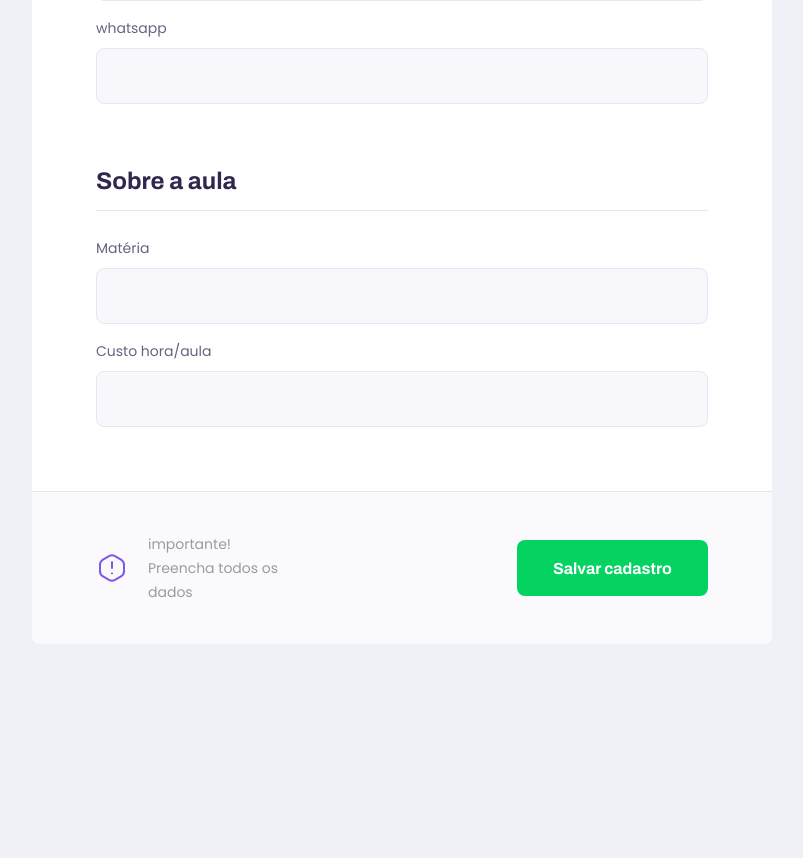
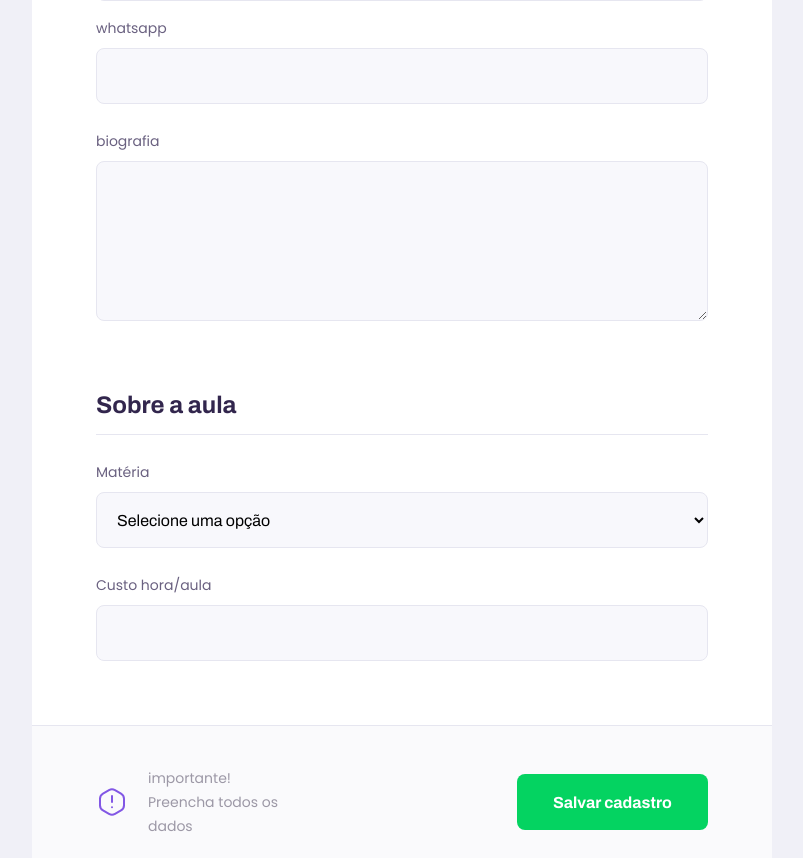
Before and after one commit to gabrielleiteds/Proffy, a React (Create React App) app in the folder web/: page /give-classes in a window 1280 px wide. Shown: the part 630-1488 px from the top of the page, without its empty margins (238-1041 px from the left). Before the commit the page ends 1274 px from the top, so only its background shows below. Built offline with nearby package versions, Linux system fonts and the light colour scheme; the HTML template or start-up script is replaced by a standard one.

Commit message:
edit form

```diff
--- /dev/null
+++ b/web/src/components/Select/index.tsx
@@ -0,0 +1,27 @@
+import React, { SelectHTMLAttributes } from 'react'
+
+import './styles.css';
+
+interface SelectProps extends SelectHTMLAttributes<HTMLSelectElement> {
+    label: string;
+    name: string;
+    options: Array<{
+        value: string;
+        label: string;
+    }>;
+}
+const Select: React.FC<SelectProps> = ({ label, name, options, ...rest }) => {
+    return (
+        <div className="select-block">
+            <label htmlFor={name}>{label}</label>
+            <select id={name} {...rest}>
+                <option value="" disabled selected hidden>Selecione uma opção</option>
+                {options.map(option => {
+                    return <option key={option.value} value={option.value}>{option.label}</option>
+                })}
+            </select>
+        </div>
+    )
+}
+
+export default Select;
--- /dev/null
+++ b/web/src/components/Select/styles.css
@@ -0,0 +1,33 @@
+.select-block {
+    position: relative;
+}
+
+.select-block + .select-block {
+    margin-top: 1.4rem;
+}
+
+.select-block label {
+    font-size: 1.4rem;
+}
+
+.select-block select {
+    width: 100%;
+    height: 5.6rem;
+    margin-top: 0.8rem;
+    border-radius: 0.8rem;
+    background: var(--color-input-background);
+    border: 1px solid var(--color-line-in-white);
+    outline: 0;
+    padding: 0 1.6rem;
+    font: 1.6rem Archivo;
+}
+
+.select-block:focus-within::after {
+    width: calc(100% - 3.2rem);
+    content: '';
+    background: var(--color-primary-light);
+    position: absolute;
+    left: 1.6rem;
+    right: 1.6rem;
+    bottom: 0;
+}
--- /dev/null
+++ b/web/src/components/Textarea/index.tsx
@@ -0,0 +1,18 @@
+import React, { TextareaHTMLAttributes } from 'react'
+
+import './styles.css';
+
+interface Textarea extends TextareaHTMLAttributes<HTMLTextAreaElement> {
+    label: string;
+    name: string;
+}
+const Textarea: React.FC<Textarea> = ({ label, name, ...rest }) => {
+    return (
+        <div className="textarea-block">
+            <label htmlFor={name}>{label}</label>
+            <textarea id={name} {...rest} />
+        </div>
+    )
+}
+
+export default Textarea;
--- /dev/null
+++ b/web/src/components/Textarea/styles.css
@@ -0,0 +1,35 @@
+.textarea-block {
+    position: relative;
+}
+
+.textarea-block + .textarea-block {
+    margin-top: 1.4rem;
+}
+
+.textarea-block label {
+    font-size: 1.4rem;
+}
+
+.textarea-block textarea {
+    width: 100%;
+    height: 16rem;
+    min-height: 8rem;
+    margin-top: 0.8rem;
+    border-radius: 0.8rem;
+    background: var(--color-input-background);
+    border: 1px solid var(--color-line-in-white);
+    outline: 0;
+    resize: vertical;
+    padding: 1.2rem 1.6rem;
+    font: 1.6rem Archivo;
+}
+
+.textarea-block:focus-within::after {
+    width: calc(100% - 3.2rem);
+    content: '';
+    background: var(--color-primary-light);
+    position: absolute;
+    left: 1.6rem;
+    right: 1.6rem;
+    bottom: 7px;
+}
--- a/web/src/pages/TeacherForm/index.tsx
+++ b/web/src/pages/TeacherForm/index.tsx
@@ -4,6 +4,8 @@
 //components
 import PageHeader from '../../components/pageHeader';
 import Input from '../../components/Input';
+import Textarea from '../../components/Textarea';
+import Select from '../../components/Select';
 
 import './styles.css';
 
@@ -18,12 +20,25 @@
                     <Input name="name" label="Nome completo" />
                     <Input name="avatar" label="Foto de perfil" />
                     <Input name="whatsapp" label="whatsapp" />
-
+                    <Textarea name="bio" label="biografia" />
                 </fieldset>
                 <fieldset>
                     <legend>Sobre a aula</legend>
 
-                    <Input name="subject" label="Matéria" />
+                    <Select name="subject" label="Matéria"
+                        options={[
+                            { value: 'Artes', label: 'Artes' },
+                            { value: 'Biologia', label: 'Biologia' },
+                            { value: 'Matemática', label: 'Matemática' },
+                            { value: 'Português', label: 'Português' },
+                            { value: 'Educação física', label: 'Educação física' },
+                            { value: 'História', label: 'História' },
+                            { value: 'Geografia', label: 'Geografia' },
+                            { value: 'Física', label: 'Física' },
+                            { value: 'Química', label: 'Química' },
+                            { value: 'Ciências', label: 'Ciências' }
+                        ]}
+                    />
                     <Input name="cost" label="Custo hora/aula" />
                 </fieldset>
 
--- a/web/src/pages/TeacherForm/styles.css
+++ b/web/src/pages/TeacherForm/styles.css
@@ -37,6 +37,10 @@
     width: 100%;
     padding-bottom: 1.6rem;
     border-bottom: 1px solid var(--color-line-in-white);
+}
+#page-teacher-form main fieldset .input-block + .textarea-block,
+#page-teacher-form main fieldset .select-block + .input-block {
+    margin-top: 2.4rem;
 }
 
 #page-teacher-form main footer {
--- a/web/src/pages/TeacherList/index.tsx
+++ b/web/src/pages/TeacherList/index.tsx
@@ -7,14 +7,39 @@
 import PageHeader from '../../components/pageHeader'
 import TeacherItem from '../../components/TeacherItem'
 import Input from '../../components/Input';
+import Select from '../../components/Select';
 
 function TeacherList() {
     return (
         <div id="page-teacher-list" className="container">
             <PageHeader title="Estes são os proffys disponiveis.">
                 <form id="search-teachers">
-                    <Input name="subject" label="Matéria" />
-                    <Input name="week_day" label="Dia da semana" />
+                    <Select name="subject" label="Matéria"
+                        options={[
+                            { value: 'Artes', label: 'Artes' },
+                            { value: 'Biologia', label: 'Biologia' },
+                            { value: 'Matemática', label: 'Matemática' },
+                            { value: 'Português', label: 'Português' },
+                            { value: 'Educação física', label: 'Educação física' },
+                            { value: 'História', label: 'História' },
+                            { value: 'Geografia', label: 'Geografia' },
+                            { value: 'Física', label: 'Física' },
+                            { value: 'Química', label: 'Química' },
+                            { value: 'Ciências', label: 'Ciências' }
+                        ]}
+                    />
+                    <Select name="week_day" label="Dia da semana"
+                        options={[
+                            { value: '0', label: 'Domingo' },
+                            { value: '1', label: 'Segunda-feira' },
+                            { value: '2', label: 'Terça-feira' },
+                            { value: '3', label: 'Quarta-feira' },
+                            { value: '4', label: 'Quinta-feira' },
+                            { value: '5', label: 'Sexta-feira' },
+                            { value: '6', label: 'Sábado' },
+
+                        ]}
+                    />
                     <Input type="time" name="time" label="hora" />
 
                 </form>
--- a/web/src/pages/TeacherList/styles.css
+++ b/web/src/pages/TeacherList/styles.css
@@ -27,7 +27,8 @@
         position: absolute;
         bottom: -28px;
     }
-    #search-teachers .input-block + .input-block {
+    #search-teachers .input-block + .input-block,
+    #search-teachers .select-block + .select-block {
         margin-top: 0;
     }
 
```
